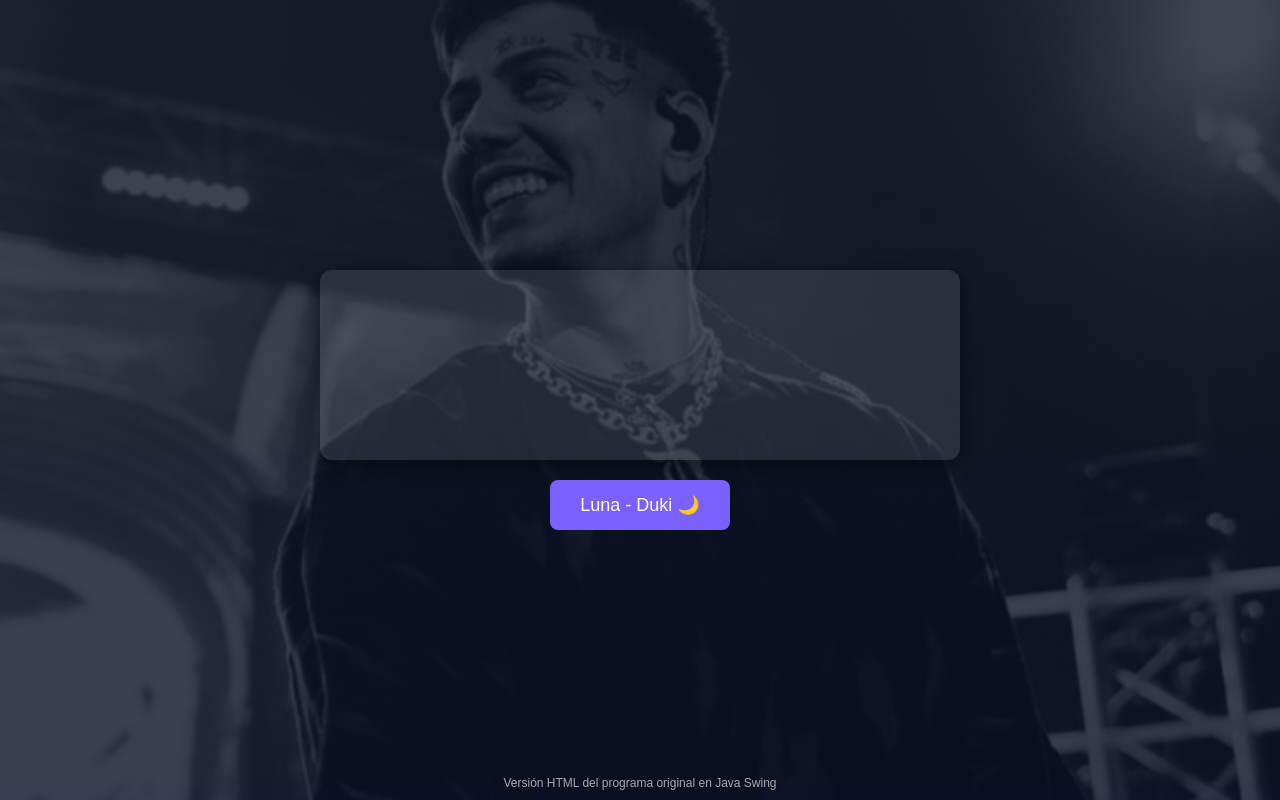
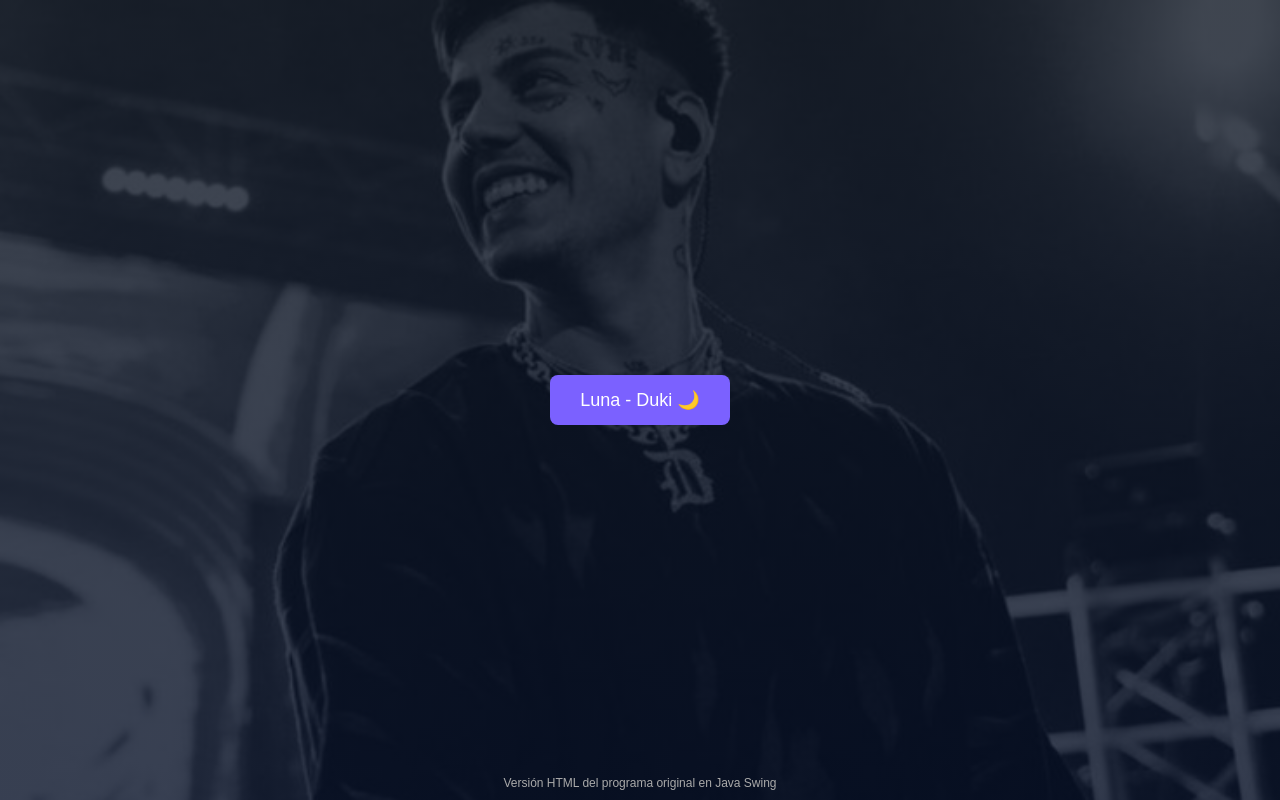
Before and after one commit to rodriguezgordillosantiagogg-ship-it/luna-duki-project_1, a plain HTML site: page index.html in a window 1280 px wide. Drawn offline with Linux system fonts and the light colour scheme.

Commit message:
Update index.html

```diff
--- a/index.html
+++ b/index.html
@@ -44,8 +44,8 @@
             z-index: 20;
             transition: all 0.3s ease-out;
 
-            /* Para centrar el texto verticalmente */
-            display: flex;
+            /* OCULTO AL INICIO: Cambiado de 'flex' a 'none' para que solo se vea el botón */
+            display: none;
             align-items: center;
             justify-content: center;
         }
@@ -55,7 +55,7 @@
             max-width: 600px;
             min-height: 150px;
             margin-bottom: 20px;
-            display: none; /* Oculto por CSS */
+            display: none; /* Inicia oculto */
             z-index: 20;
             /* Para centrar la imagen */
             display: flex;
@@ -118,38 +118,40 @@
 
     <script>
         // =================================================================
-        // DATOS DE SINCRONIZACIÓN (TIEMPOS EXACTOS DEL LRC AJUSTADOS POR LATENCIA)
+        // DATOS DE SINCRONIZACIÓN (TIEMPOS AJUSTADOS - 40ms antes de lo original)
         // =================================================================
 
+        const AJUSTE = 0.04; // 40 milisegundos
+
         const SINCRONIZACION = [
-            { time: 0.00, text: "" }, // Inicio
+            { time: 0.00, text: "" }, // Inicio sin ajuste
 
-            // TIEMPOS BASADOS EN TUS MARCAS LRC
-            { time: 1.23, text: "Metido en mi mundo utópico" },
-            { time: 2.79, text: "Con tanto hielo que me creo nórdico (yah, yah, yah)" },
-            { time: 4.24, text: "Usé lo' podere', no tengo Kalashnikov" },
-            { time: 6.19, text: "Hijo de la luna, ojo telescópico (prr, Duko)" },
-            { time: 9.46, text: "Ahora estoy flotando, ya soy anti gravedad" },
-            { time: 12.54, text: "Debe ser por la cámara de aire de mis Nike'" },
-            { time: 15.28, text: "Suelo esforzarme el doble cuándo la cosa va mal" },
-            { time: 18.98, text: "Igual me salgo con la mía porque me sé reinventar (yah, yah, yah)" },
-            { time: 22.16, text: "Salto alto como un Jumpman (Jumpman, Jumpman)" },
-            { time: 25.17, text: "Yo me compro Jordán, mami, no uso Balenciaga (Balenciaga)" },
-            { time: 28.77, text: "Por la ciudad cazando fantasmas (fantasma')" },
-            { time: 31.16, text: "De esos que quieren ser primera plana (¡prra!)" },
-            { time: 34.17, text: "Saltando tan alto que la luna está a centímetro'" },
-            { time: 37.23, text: "La police afuera vigilándome el perímetro" },
-            { time: 40.60, text: "Siempre vivo rápido, ya rompí el velocímetro" },
-            { time: 43.84, text: "Ya sé que estoy fresco, no hace falta ni decírmelo" },
+            // TIEMPOS ORIGINALES CON 40ms RESTADOS (t - 0.04)
+            { time: 1.19, text: "Metido en mi mundo utópico" },       // Original: 1.23
+            { time: 2.75, text: "Con tanto hielo que me creo nórdico (yah, yah, yah)" }, // Original: 2.79
+            { time: 4.20, text: "Usé lo' podere', no tengo Kalashnikov" }, // Original: 4.24
+            { time: 6.15, text: "Hijo de la luna, ojo telescópico (prr, Duko)" }, // Original: 6.19
+            { time: 9.42, text: "Ahora estoy flotando, ya soy anti gravedad" }, // Original: 9.46
+            { time: 12.50, text: "Debe ser por la cámara de aire de mis Nike'" }, // Original: 12.54
+            { time: 15.24, text: "Suelo esforzarme el doble cuándo la cosa va mal" }, // Original: 15.28
+            { time: 18.94, text: "Igual me salgo con la mía porque me sé reinventar (yah, yah, yah)" }, // Original: 18.98
+            { time: 22.12, text: "Salto alto como un Jumpman (Jumpman, Jumpman)" }, // Original: 22.16
+            { time: 25.13, text: "Yo me compro Jordán, mami, no uso Balenciaga (Balenciaga)" }, // Original: 25.17
+            { time: 28.73, text: "Por la ciudad cazando fantasmas (fantasma')" }, // Original: 28.77
+            { time: 31.12, text: "De esos que quieren ser primera plana (¡prra!)" }, // Original: 31.16
+            { time: 34.13, text: "Saltando tan alto que la luna está a centímetro'" }, // Original: 34.17
+            { time: 37.19, text: "La police afuera vigilándome el perímetro" }, // Original: 37.23
+            { time: 40.56, text: "Siempre vivo rápido, ya rompí el velocímetro" }, // Original: 40.60
+            { time: 43.80, text: "Ya sé que estoy fresco, no hace falta ni decírmelo" }, // Original: 43.84
 
-            // REPETICIÓN DEL CORO
-            { time: 46.76, text: "Saltando tan alto que la luna está a centímetro'" },
-            { time: 49.75, text: "La policía afuera vigilándono' el perímetro" },
-            { time: 53.09, text: "Mami, yo vivo rápido, rompimo' el velocímetro" },
-            { time: 57.04, text: "Sé que soy muy fresco, no hace falta ni decírmelo" },
-            { time: 59.63, text: "Saltando tan alto que la luna está a centímetro'" },
-            { time: 62.85, text: "La police afuera vigilándome el perímetro" },
-            { time: 65.91, text: "Siempre vivo rápido, ya rompí el velocímetro" }
+            // REPETICIÓN DEL CORO (AJUSTADA)
+            { time: 46.72, text: "Saltando tan alto que la luna está a centímetro'" }, // Original: 46.76
+            { time: 49.71, text: "La policía afuera vigilándono' el perímetro" }, // Original: 49.75
+            { time: 53.05, text: "Mami, yo vivo rápido, rompimo' el velocímetro" }, // Original: 53.09
+            { time: 57.00, text: "Sé que soy muy fresco, no hace falta ni decírmelo" }, // Original: 57.04
+            { time: 59.59, text: "Saltando tan alto que la luna está a centímetro'" }, // Original: 59.63
+            { time: 62.81, text: "La police afuera vigilándome el perímetro" }, // Original: 62.85
+            { time: 65.87, text: "Siempre vivo rápido, ya rompí el velocímetro" } // Original: 65.91
         ];
 
         // ================================================================
@@ -190,9 +192,9 @@
             botonInicio.innerText = "Luna - Duki 🌙";
             contenedorLetras.innerHTML = "<p>&nbsp;</p>";
 
-            // Lógica para ocultar imagen y mostrar letras
+            // Ocultar imagen y Ocultar letras (Volver al estado inicial: solo botón)
             contenedorImagen.style.display = 'none';
-            contenedorLetras.style.display = 'flex';
+            contenedorLetras.style.display = 'none';
 
             indiceActual = 0;
             isPlaying = false;
@@ -275,6 +277,9 @@
                 botonInicio.disabled = true;
                 botonInicio.innerText = "Reproduciendo...";
 
+                // Muestra el contenedor de letras al iniciar la reproducción.
+                contenedorLetras.style.display = 'flex';
+
                 audioLuna.play().then(() => {
                     // Si la reproducción es exitosa, muestra el texto inicial vacío
                     typeWriter(SINCRONIZACION[0].text);
@@ -296,14 +301,13 @@
         });
 
         // ==================================================
-        // GARANTÍA DE OCULTACIÓN (Asegura que la imagen NO aparezca al inicio)
+        // GARANTÍA DE OCULTACIÓN (Asegura el estado inicial)
         // ==================================================
         window.onload = () => {
              // 1. Asegura que el contenedor de la imagen esté oculto al inicio.
              contenedorImagen.style.display = 'none';
 
-             // 2. Muestra el texto inicial vacío.
-             typeWriter("<p>&nbsp;</p>");
+             // 2. El contenedorLetras se oculta por CSS, y se muestra en el primer clic.
         };
     </script>
 </body>
```
